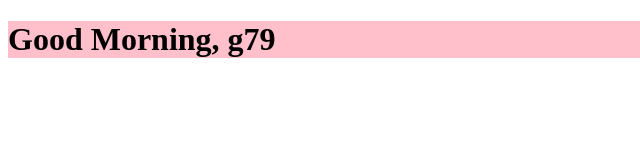
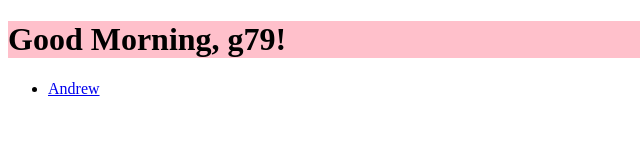
Before and after one commit to shannonjen/g79Morning, a plain HTML site: page index.html in a window 1280 px wide. Shown: the full height of the page, 0-640 px from the left. Drawn offline with Linux system fonts and the light colour scheme.

Commit message:
Add my info

```diff
--- a/index.html
+++ b/index.html
@@ -8,6 +8,9 @@
   <link rel="stylesheet" href="style.css">
 </head>
 <body>
-  <h1>Good Morning, g79</h1>
+  <h1>Good Morning, g79!</h1>
+  <ul>
+    <li><a href="./awallace.html">Andrew</a></li>
+</ul>
 </body>
 </html>
```
Also changed, not shown: awallace.html (added, +1 -0 lines).
